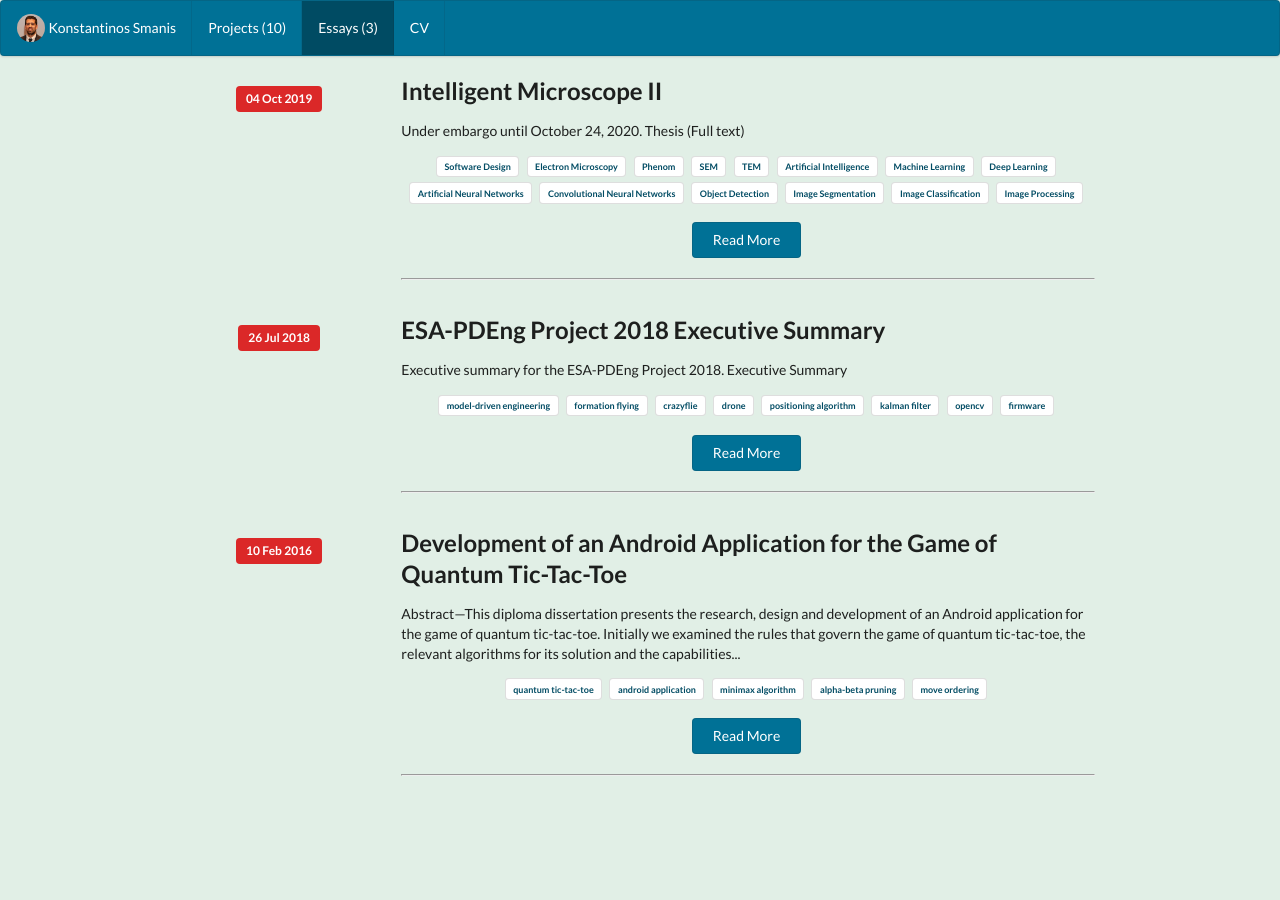
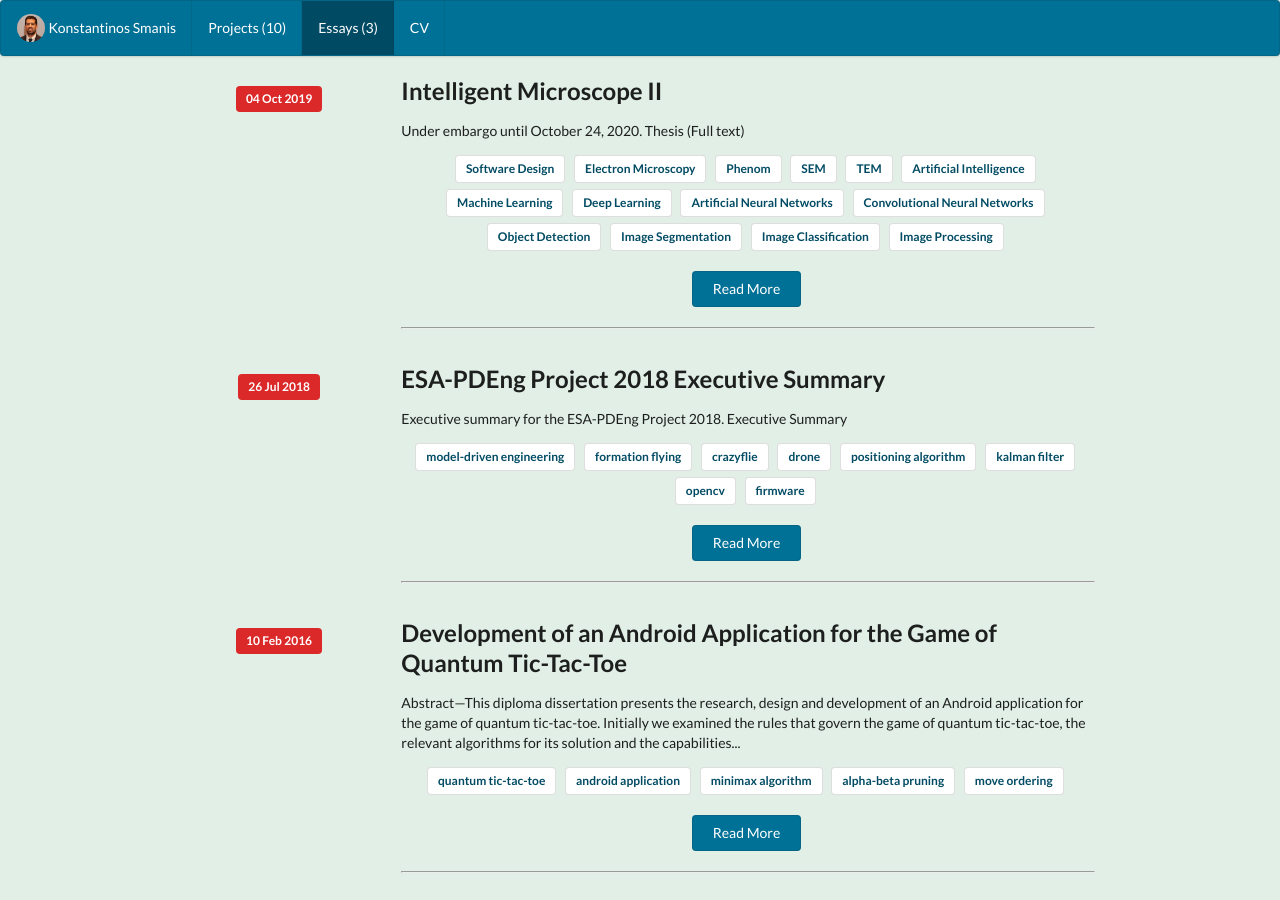
Before and after one commit to KSmanis/ksmanis.github.io, a Jekyll site: the page built from essays/index.html, in a window 1280 px wide. Built offline with Jekyll 4.4.1, drawn with Linux system fonts in a browser that asks for light colours.

Commit message:
Increase label size

```diff
--- a/_includes/essay-row.html
+++ b/_includes/essay-row.html
@@ -10,7 +10,7 @@
     <p>{{ include.page.content | markdownify | strip_html | truncatewords: 40 }}</p>
 
     <p>
-    <div style="text-align: center" class="ui mini labels">
+    <div style="text-align: center" class="ui labels">
       {% for label in include.page.labels %}
       <div class="ui basic label">{{ label }}</div>
       {% endfor %}
--- a/_includes/project-card-1a.html
+++ b/_includes/project-card-1a.html
@@ -19,7 +19,7 @@
   </div>
 
   <div class="extra content">
-    <div class="ui mini labels">
+    <div class="ui labels">
       {% for label in include.page.labels %}
       <div class="ui basic label">{{ label }}</div>
       {% endfor %}
```
